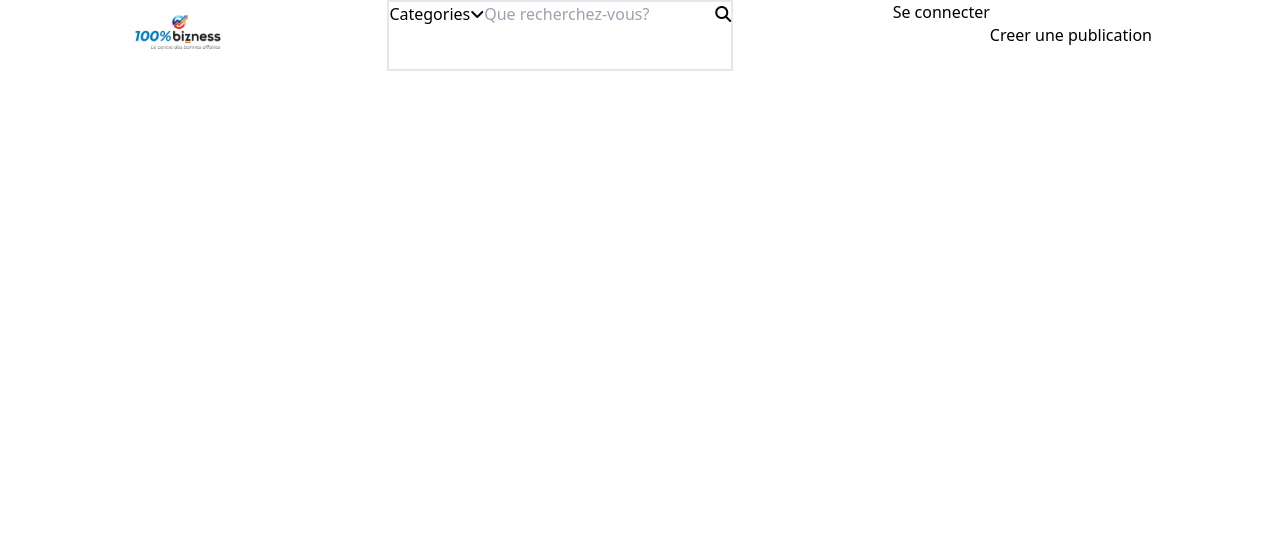
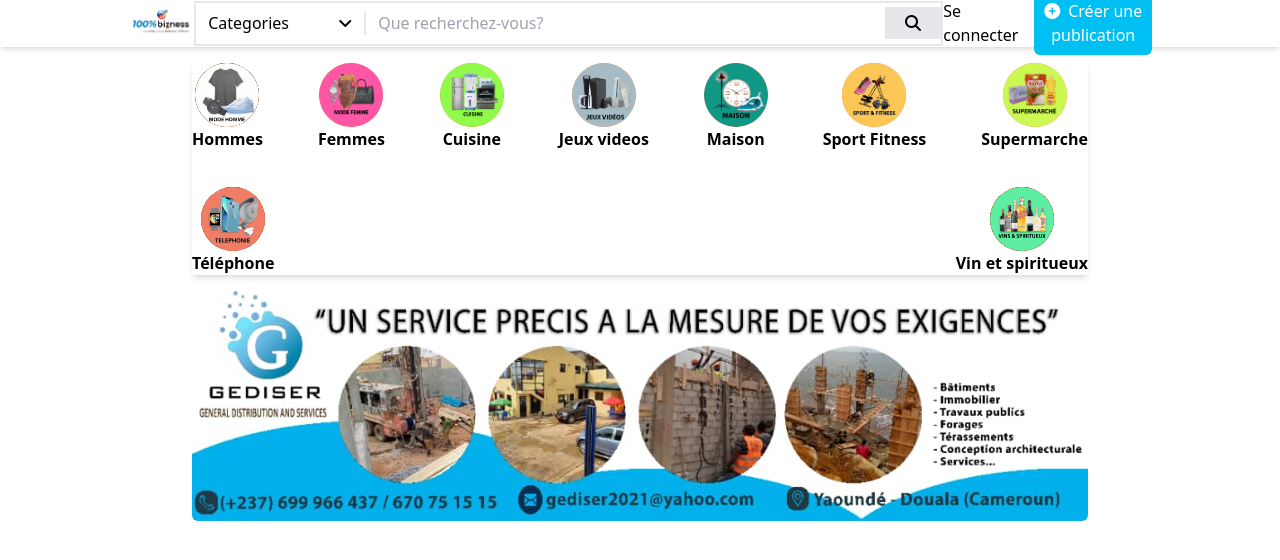
Before and after one commit to gediser/mockup-bazar-afrique, a plain HTML site: page index.html in a window 1280 px wide. Drawn offline with nearby package versions, Linux system fonts and the light colour scheme.

Commit message:
header et contenu

```diff
--- a/index.html
+++ b/index.html
@@ -28,25 +28,91 @@
 </head>
 <body>
     <div class="page-wrapper" style="height: auto !important;">
-        <div class="header">
-            <div class="contenu flex w-[80%] m-auto justify-between">
+        <div class="header shadow-md">
+            <div class="contenu flex w-[80%] m-auto justify-between items-center ">
                 <div class="image">
                     <img alt="logo" width="100" src="img/logo/logo.jpeg"/>
                 </div>
-                <div class="recherche flex border-2 border-gray-200">
-                    <div class="categories">Categories<i class="fa fa-angle-down"></i></i></div>
-                    <div class="recherche">
+                <div class="recherche flex border-2 border-gray-200 items-center h-[45px]">
+                    <div class="categories flex justify-between items-center w-[170px] px-3 border-r-2 border-gray-200"><span>Categories</span><i class="fa fa-angle-down"></i></i></div>
+                    <div class="recherche w-[575px] flex justify-between items-center pl-3">
                         <input type="text" placeholder="Que recherchez-vous?" />
-                    </div>
-                    <div class="button-search">
-                        <i class="fas fa-search"></i>
+                        <div class="button-search w-[10%] h-[100%] flex justify-center items-center bg-gray-200 py-2">
+                            <i class="fas fa-search bg-gray-200"></i>
+                        </div>
+
                     </div>
                 </div>
-                <div class="connexion flex">
+                <div class="connexion flex items-center h-[45px]">
                     <a>Se connecter</a>
-                    <button>Creer une publication</button>
+                    <button class="ml-4 bg-gediserbleu p-2 rounded-md text-white"><i class="fa fa-circle-plus mr-2"></i>Cr&eacute;er une publication</button>
                 </div>
             </div>
+        </div>
+        <div class="main mt-4">
+            <div class="contenu w-[70%] m-auto">
+                <div class="list-categories flex flex-wrap justify-between gap-9 shadow-md">
+                    <div class="categorie flex flex-col items-center">
+                        <div class="rounded-full w-16 h-16 bg-orange">
+                            <img class="w-[100%] rounded-full" alt="categorie" src="img/categories/mode-homme.jpeg" />
+                        </div>
+                        <h3 class="text-center font-bold">Hommes</h3>
+                    </div>
+                    <div class="categorie flex flex-col items-center">
+                        <div class="rounded-full w-16 h-16 bg-orange">
+                            <img class="w-[100%] rounded-full" alt="categorie" src="img/categories/mode-femme.jpeg" />
+                        </div>
+                        <h3 class="text-center font-bold">Femmes</h3>
+                    </div>
+                    <div class="categorie flex flex-col items-center">
+                        <div class="rounded-full w-16 h-16 bg-orange">
+                            <img class="w-[100%] rounded-full" alt="categorie" src="img/categories/cuisine.jpeg" />
+                        </div>
+                        <h3 class="text-center font-bold">Cuisine</h3>
+                    </div>
+                    <div class="categorie flex flex-col items-center">
+                        <div class="rounded-full w-16 h-16 bg-orange">
+                            <img class="w-[100%] rounded-full" alt="categorie" src="img/categories/jeux-videos.jpeg" />
+                        </div>
+                        <h3 class="text-center font-bold">Jeux videos</h3>
+                    </div>
+                    <div class="categorie flex flex-col items-center">
+                        <div class="rounded-full w-16 h-16 bg-orange">
+                            <img class="w-[100%] rounded-full" alt="categorie" src="img/categories/maison.jpeg" />
+                        </div>
+                        <h3 class="text-center font-bold">Maison</h3>
+                    </div>
+                    <div class="categorie flex flex-col items-center">
+                        <div class="rounded-full w-16 h-16 bg-orange">
+                            <img class="w-[100%] rounded-full" alt="categorie" src="img/categories/sport-fitness.jpeg" />
+                        </div>
+                        <h3 class="text-center font-bold">Sport Fitness</h3>
+                    </div>
+                    <div class="categorie flex flex-col items-center">
+                        <div class="rounded-full w-16 h-16 bg-orange">
+                            <img class="w-[100%] rounded-full" alt="categorie" src="img/categories/supermarche.jpeg" />
+                        </div>
+                        <h3 class="text-center font-bold">Supermarche</h3>
+                    </div>
+                    <div class="categorie flex flex-col items-center">
+                        <div class="rounded-full w-16 h-16 bg-orange">
+                            <img class="w-[100%] rounded-full" alt="categorie" src="img/categories/telephone.jpeg" />
+                        </div>
+                        <h3 class="text-center font-bold">T&eacute;l&eacute;phone</h3>
+                    </div>
+                    <div class="categorie flex flex-col items-center">
+                        <div class="rounded-full w-16 h-16 bg-orange">
+                            <img class="w-[100%] rounded-full" alt="categorie" src="img/categories/vins-spiritueux.jpeg" />
+                        </div>
+                        <h3 class="text-center font-bold">Vin et spiritueux</h3>
+                    </div>
+                </div>
+                <div class="advertising mt-2">
+                    <div><img class="rounded-md w-full" alt="img-slider-1" src="img/promotions/promotion1.jpeg" /></div>
+
+                </div>
+            </div>
+
         </div>
     </div>
 
```
Also changed, not shown: img/categories/WhatsApp Image 2022-07-20 at 11.08.52.jpeg (added), img/categories/WhatsApp Image 2022-07-20 at 11.08.53.jpeg (added), img/categories/cuisine.jpeg (added), img/categories/jeux-videos.jpeg (added), img/categories/maison.jpeg (added), img/categories/mode-femme.jpeg (added), img/categories/mode-homme.jpeg (added), img/categories/sport-fitness.jpeg (added), img/categories/supermarche.jpeg (added), img/categories/telephone.jpeg (added), img/categories/vins-spiritueux.jpeg (added), img/promotions/promotion1.jpeg (added).
